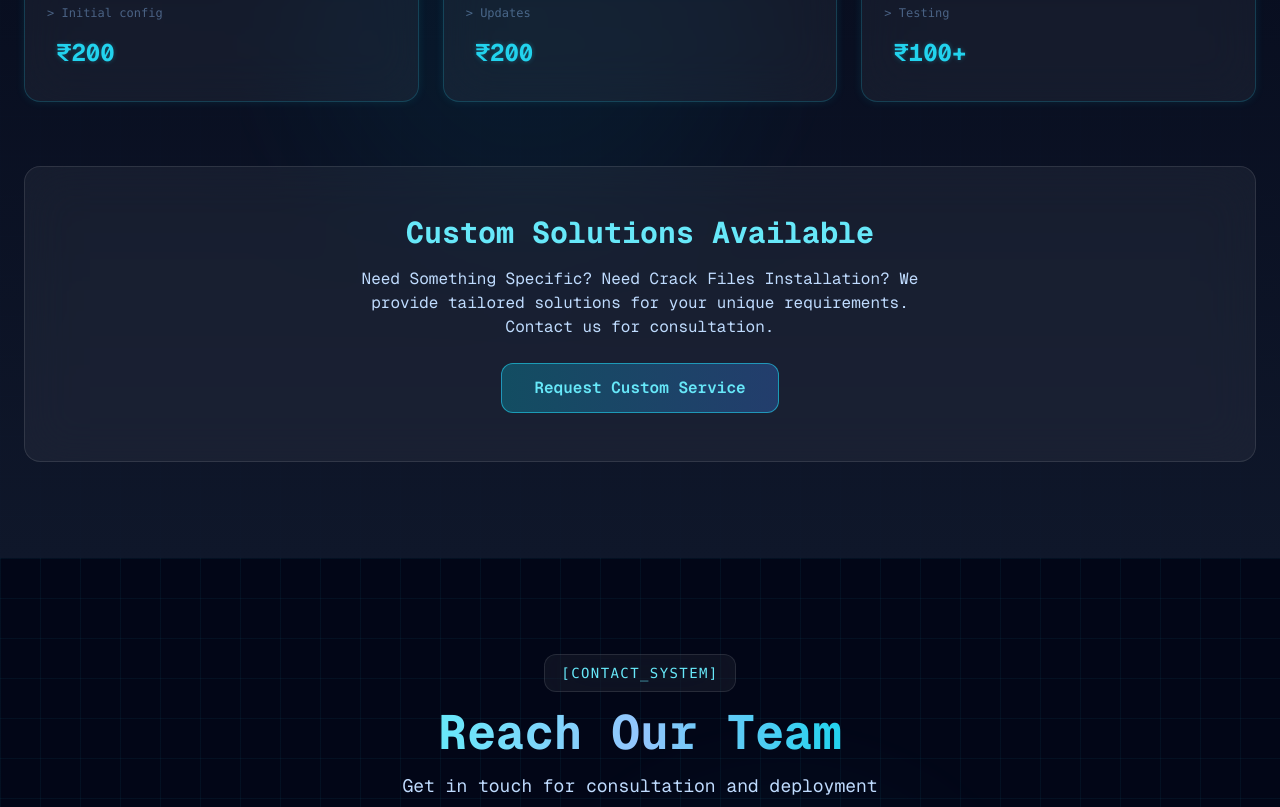
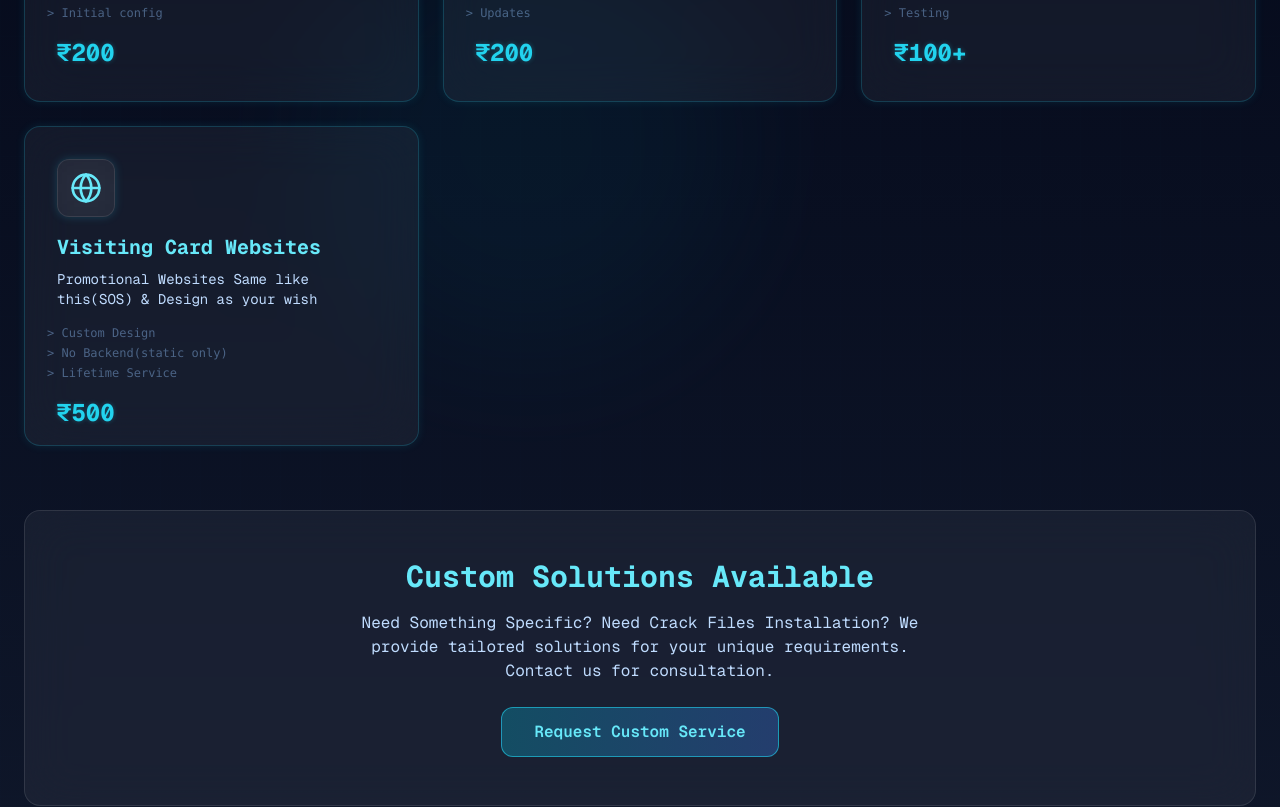
Before and after one commit to vadlasiddik01/SOS, a Next.js app: page / in a window 1280 px wide. Shown: the part 1100-1907 px from the top of the page. Built offline with nearby package versions, Linux system fonts and the light colour scheme.

Commit message:
Add visiting card website service to services list
Added a new service for visiting card websites with relevant details.

```diff
--- a/components/HolographicServices.tsx
+++ b/components/HolographicServices.tsx
@@ -9,6 +9,7 @@ import {
   Wrench,
   BarChart3,
   HardDrive,
+  Globe
 } from 'lucide-react';
 
 const services = [
@@ -36,6 +37,14 @@ const services = [
     features: ['Diagnosis', 'Fix', 'Testing'],
     icon: Wrench,
   },
+  {
+    id: 4,
+    title: 'Visiting Card Websites',
+    price: '₹500',
+    description: 'Promotional Websites Same like this(SOS) & Design as your wish',
+    features: ['Custom Design', 'No Backend(static only) ', 'Lifetime Service'],
+    icon: Globe,
+  }
 ];
 
 interface ServiceCardProps {
```
